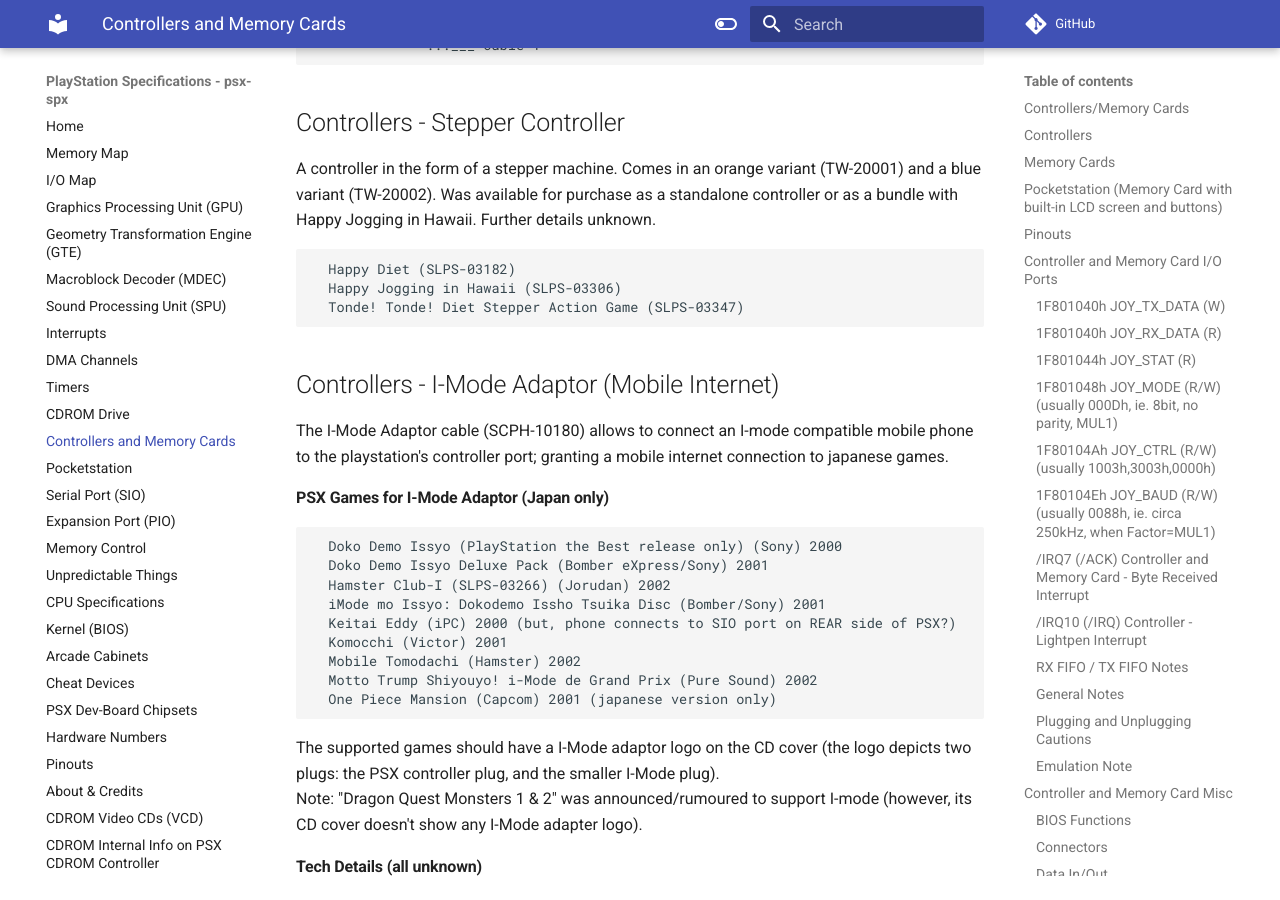
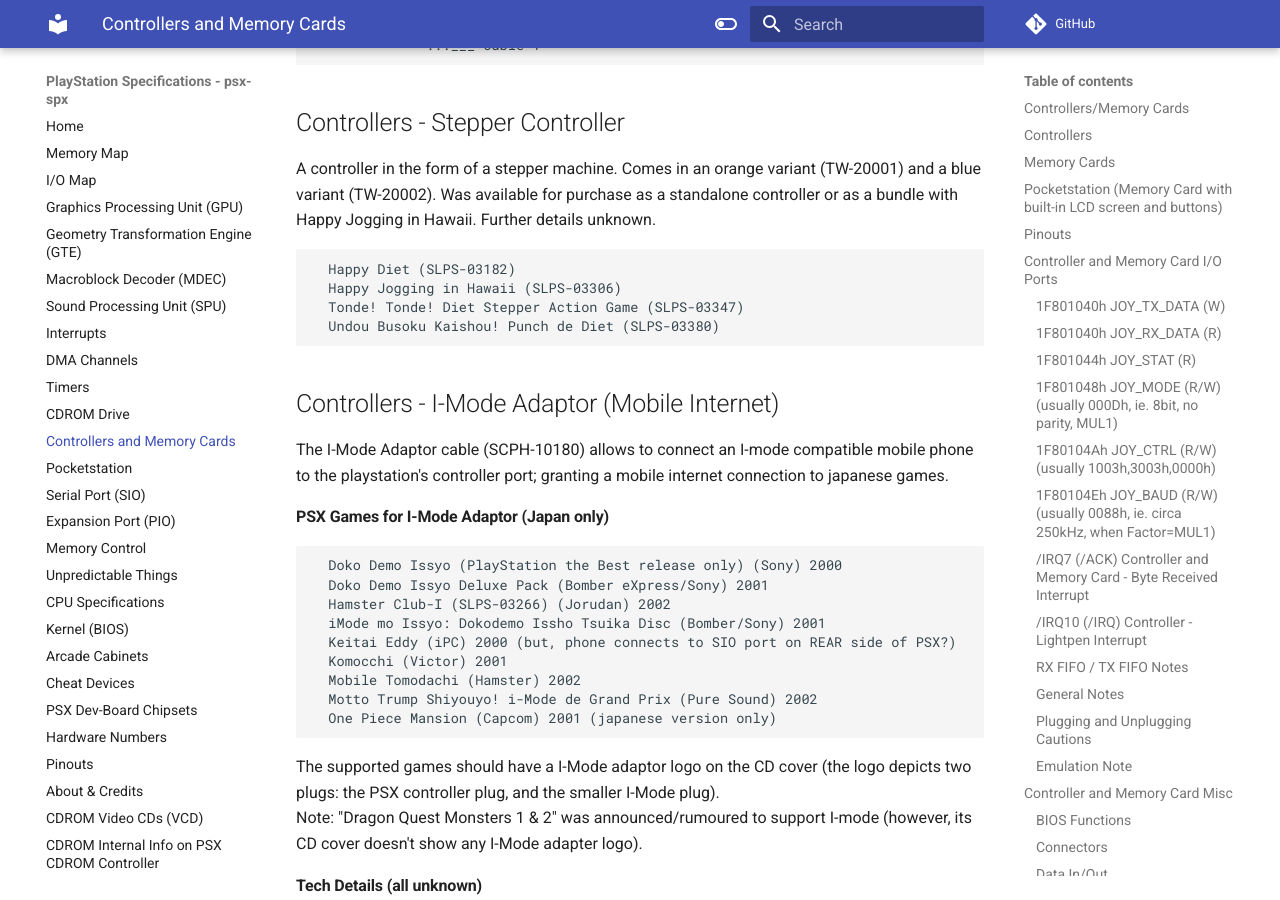
Before and after one commit to psx-spx/psx-spx.github.io, an MkDocs documentation site: the page built from docs/controllersandmemorycards.md, in a window 1280 px wide and 900 px high, scrolled down 39280 px. Built offline with MkDocs 1.6.1 and Material for MkDocs 9.7.7, drawn with Linux system fonts in a browser that asks for light colours; comment, search, counter and statistics services are not loaded.

Commit message:
Controllers: Add another game that uses the Stepper Controller

````diff
--- a/docs/controllersandmemorycards.md
+++ b/docs/controllersandmemorycards.md
@@ -1760,6 +1760,7 @@
   Happy Diet (SLPS-03182)
   Happy Jogging in Hawaii (SLPS-03306)
   Tonde! Tonde! Diet Stepper Action Game (SLPS-03347)
+  Undou Busoku Kaishou! Punch de Diet (SLPS-03380)
 ```
 
 ##   Controllers - I-Mode Adaptor (Mobile Internet)
````
